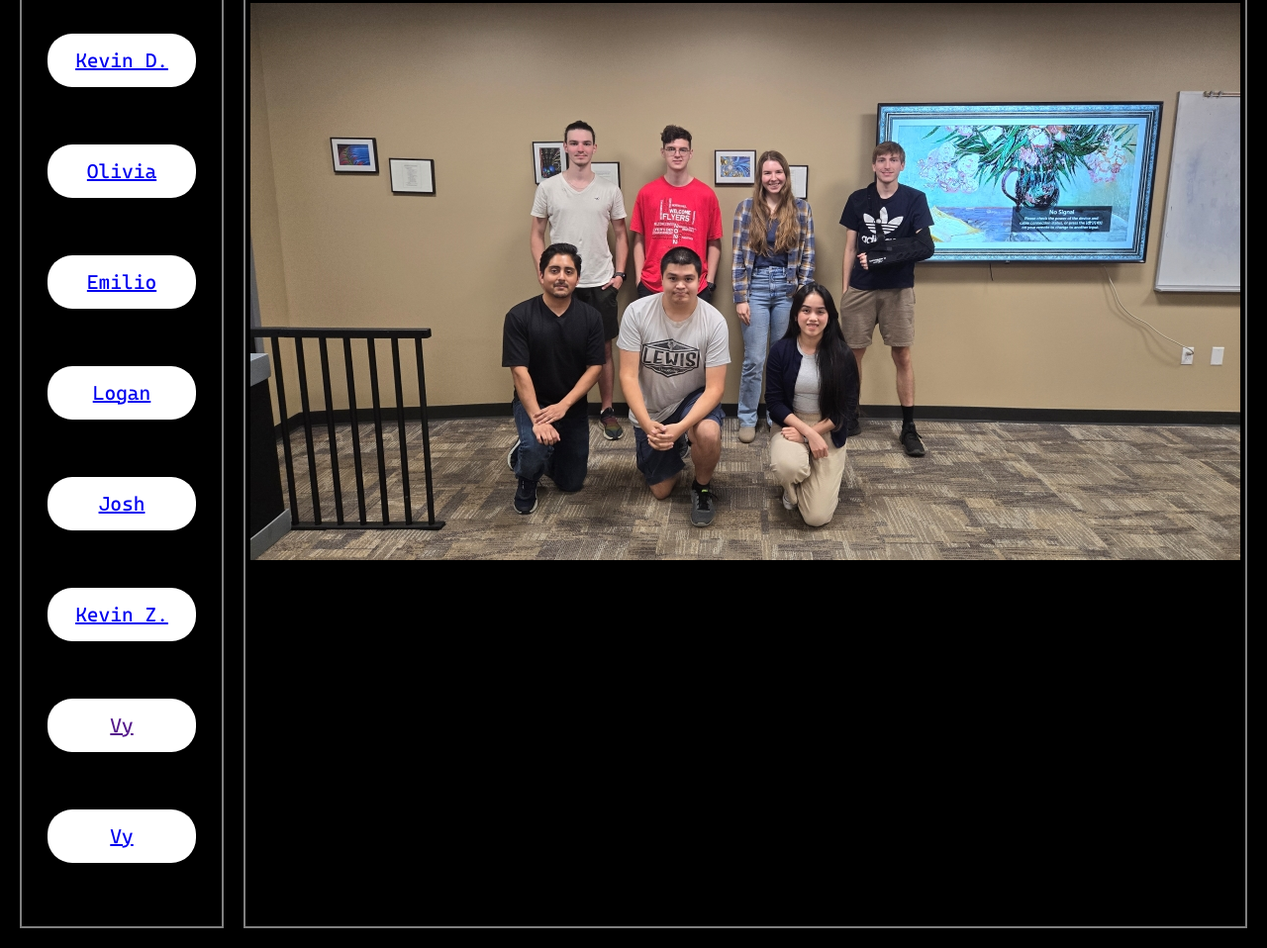
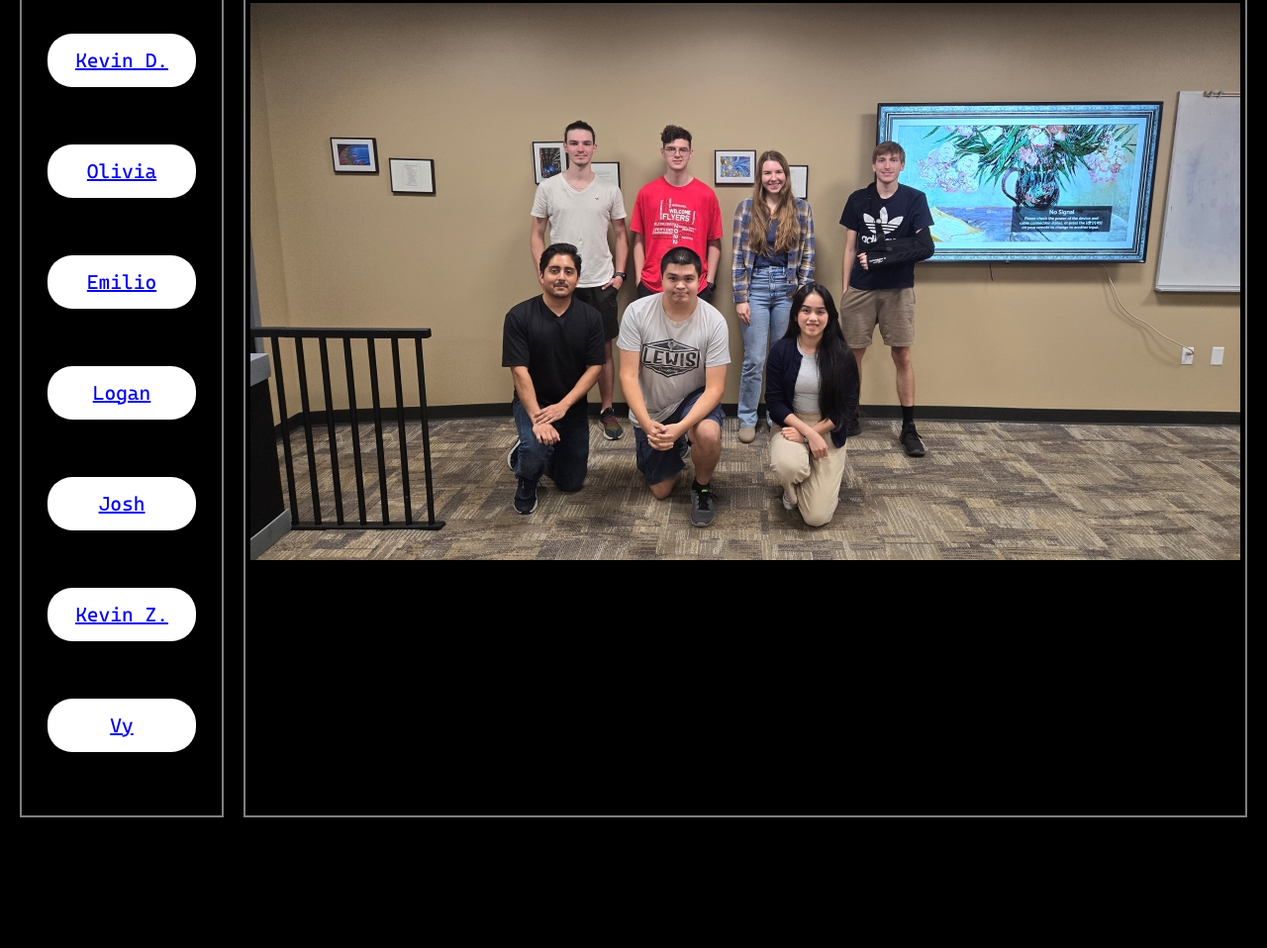
Before and after one commit to TheKrabbyPatties/getting-to-know-each-other, a website: page index.html in a window 1280 px wide. Shown: the part 292-1250 px from the top of the page at 99% size. After the commit the page ends 1138 px from the top, so only its background shows below. Drawn offline with Linux system fonts and the light colour scheme.

Commit message:
Update index.html

```diff
--- a/index.html
+++ b/index.html
@@ -44,10 +44,6 @@
             <br>
             <br>
             <br>
-            <button><a href="">Vy</a></button>
-            <br>
-            <br>
-            <br>
             <button><a href="https://vyle-portfolio.azurewebsites.net/">Vy</a></button>
             <br>
             <br>
```
